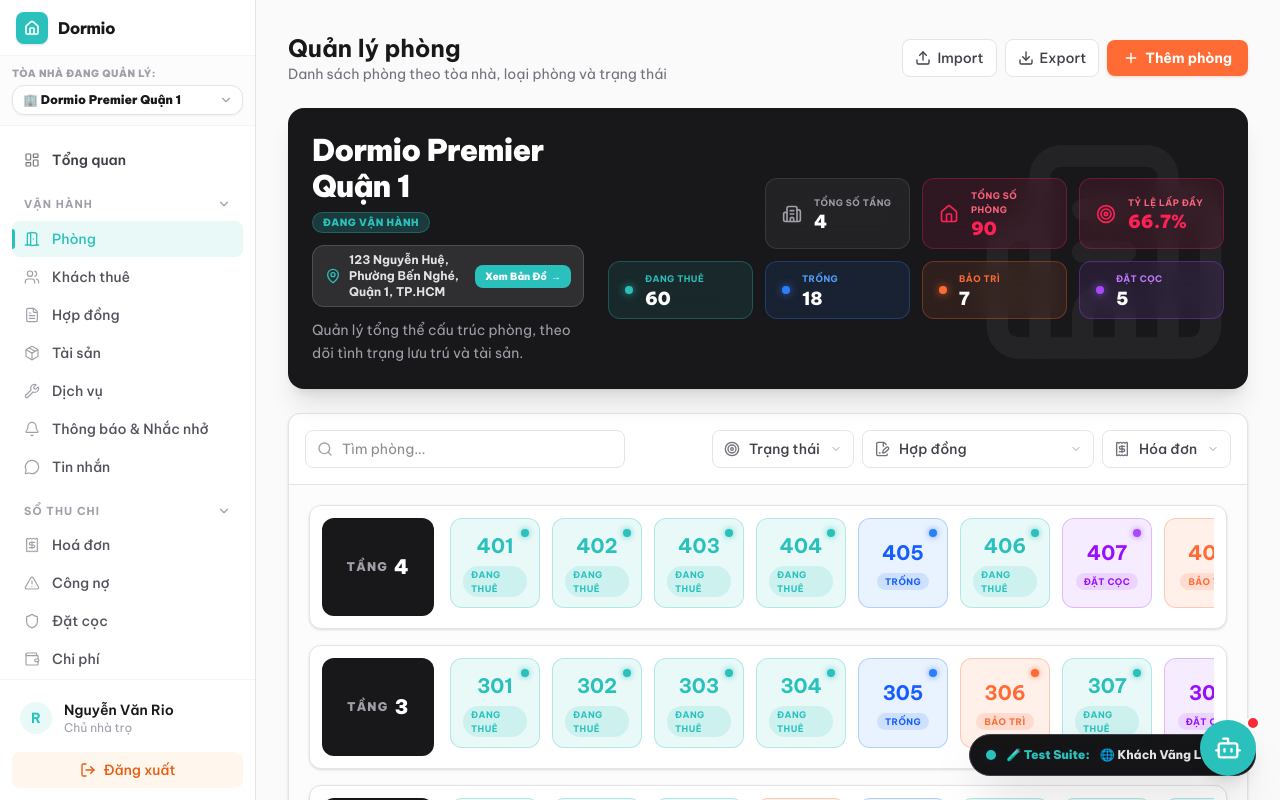
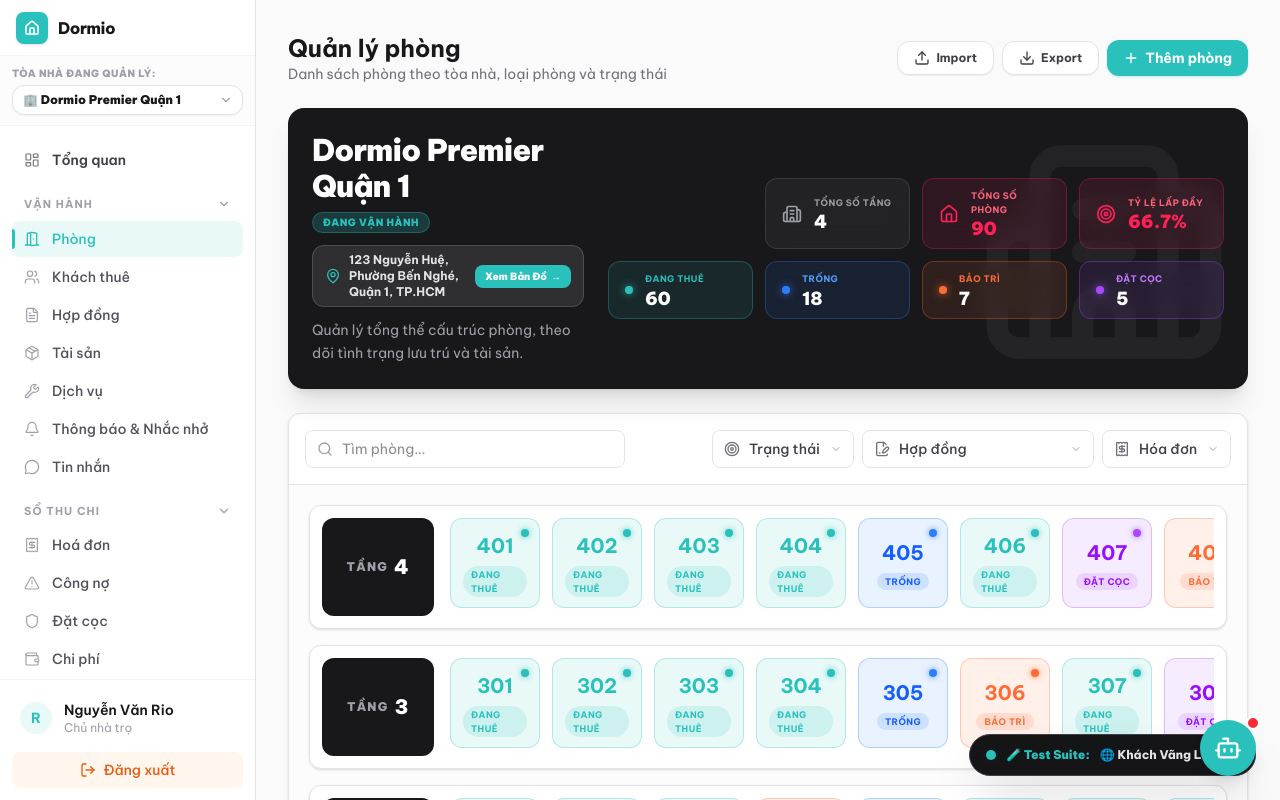
Before and after one commit to RioNG05/Dormio, a Next.js app in the folder frontend/: page /landlord/rooms in a window 1280 px wide. Shown: the top 800 px of the page. Built offline with nearby package versions, Linux system fonts and the light colour scheme.

Commit message:
feat (landlord): fix button UI

```diff
--- a/frontend/src/app/(dashboard)/landlord/rooms/page.tsx
+++ b/frontend/src/app/(dashboard)/landlord/rooms/page.tsx
@@ -181,10 +181,10 @@
           <p className="text-sm text-zinc-500">Danh sách phòng theo tòa nhà, loại phòng và trạng thái</p>
         </div>
         <div className="flex flex-wrap sm:flex-nowrap items-center gap-2 w-full sm:w-auto">
-          <button className="flex-1 sm:flex-initial flex items-center justify-center gap-1.5 px-3 py-2 text-xs sm:text-sm font-medium text-zinc-700 bg-white border border-zinc-200 rounded-lg hover:bg-zinc-50 transition-colors">
+          <button className="cursor-pointer px-4 py-2 text-xs font-bold text-zinc-700 bg-white border border-zinc-200 rounded-xl hover:bg-zinc-100 transition-colors shadow-2xs flex items-center gap-1.5">
             <Upload className="w-4 h-4" /> Import
           </button>
-          <button className="flex-1 sm:flex-initial flex items-center justify-center gap-1.5 px-3 py-2 text-xs sm:text-sm font-medium text-zinc-700 bg-white border border-zinc-200 rounded-lg hover:bg-zinc-50 transition-colors">
+          <button className="cursor-pointer px-4 py-2 text-xs font-bold text-zinc-700 bg-white border border-zinc-200 rounded-xl hover:bg-zinc-100 transition-colors shadow-2xs flex items-center gap-1.5">
             <Download className="w-4 h-4" /> Export
           </button>
           <button
@@ -199,7 +199,7 @@
               setSelectedAmenities(['WiFi', 'Điều hòa', 'Nóng lạnh', 'Tủ quần áo', 'Giường', 'Kệ bếp', 'Ban công', 'WC riêng']);
               setIsModalOpen(true);
             }}
-            className="w-full sm:w-auto flex items-center justify-center gap-1.5 px-4 py-2 text-xs sm:text-sm font-bold text-white bg-accent rounded-lg hover:bg-accent-hover shadow-sm shadow-accent/20 transition-all"
+            className="w-full sm:w-auto flex items-center justify-center gap-1.5 px-4 py-2 text-xs sm:text-sm font-bold text-white bg-[#2AC1BC] hover:bg-[#25ad87] rounded-xl shadow-sm shadow-[#2AC1BC]/20 transition-all cursor-pointer"
           >
             <Plus className="w-4 h-4" /> Thêm phòng
           </button>
```
